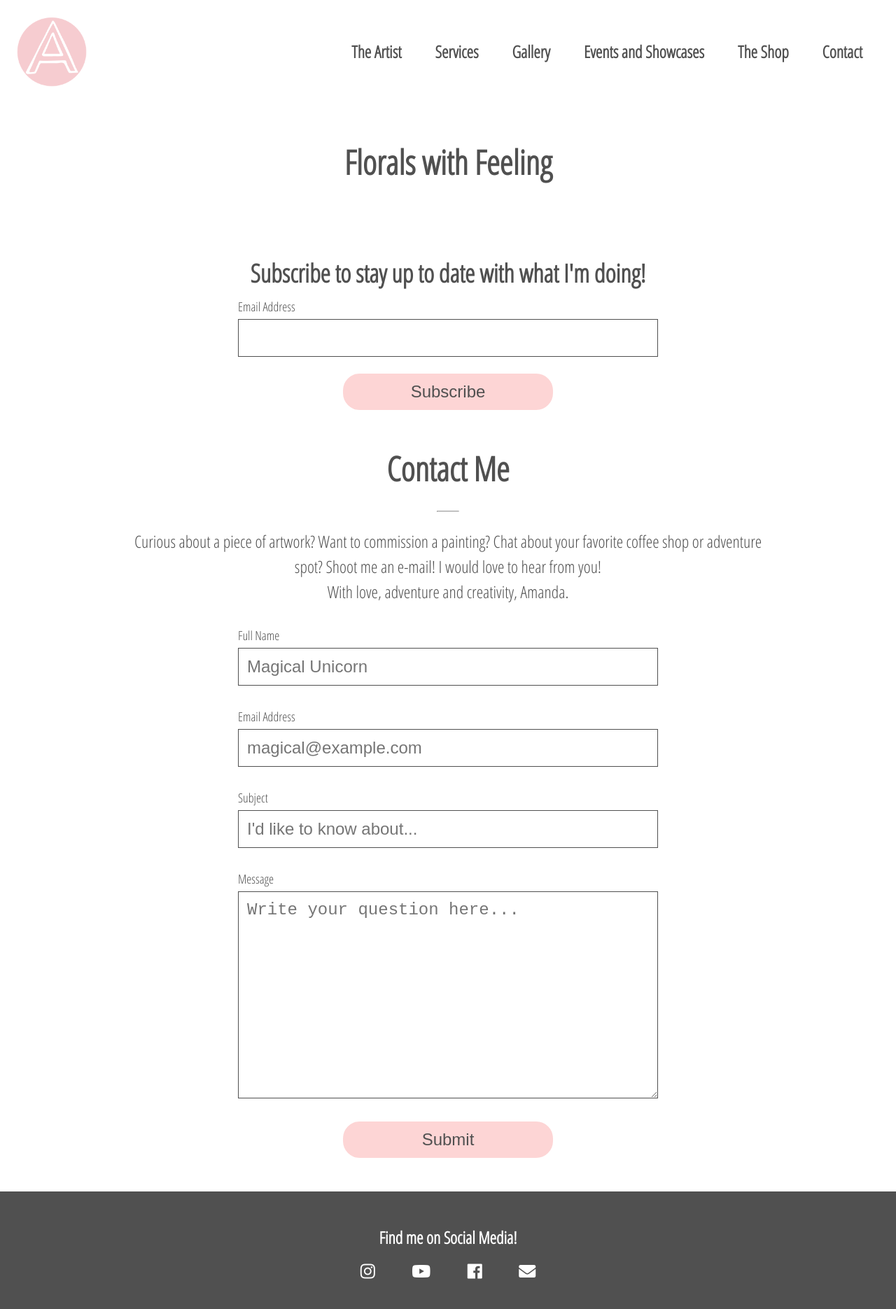
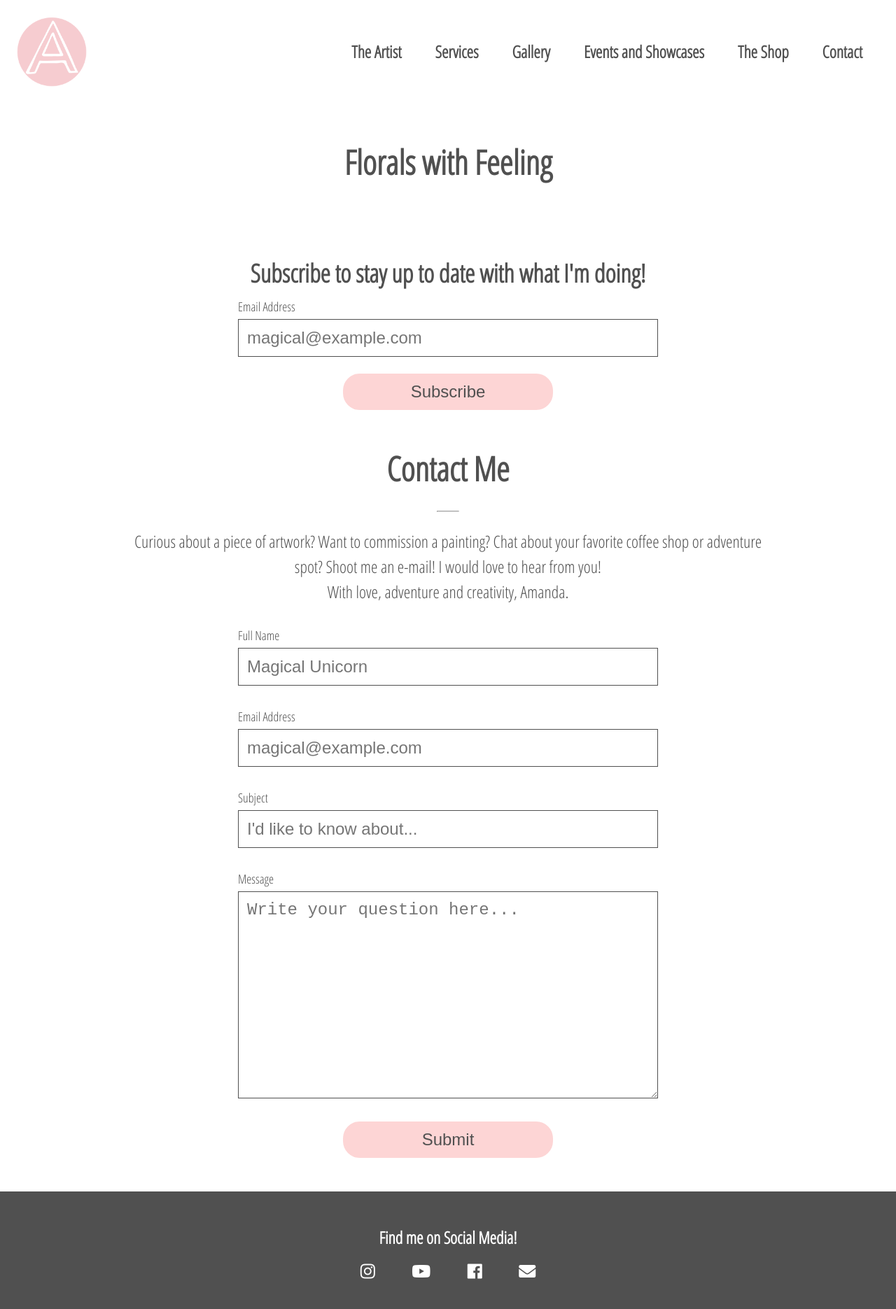
Before and after one commit to byamanda/byamanda.github.io, a Jekyll site: the page built from contact.html, in a window 1280 px wide. Shown: the whole page at 70% size. Built offline with Jekyll 4.4.1, drawn with Linux system fonts in a browser that asks for light colours; nearby versions of some CDN libraries.

Commit message:
Add placeholder to subscribe form

```diff
--- a/contact.html
+++ b/contact.html
@@ -12,7 +12,7 @@
 
       <div class="mc-field-group">
 	      <label for="mce-EMAIL">Email Address</label>
-	      <input type="email" value="" name="EMAIL" class="required email" id="mce-EMAIL">
+	      <input type="email" value="" name="EMAIL" class="required email" id="mce-EMAIL" placeholder="magical@example.com">
       </div>
 
       <div id="mce-responses" class="clear">
```
